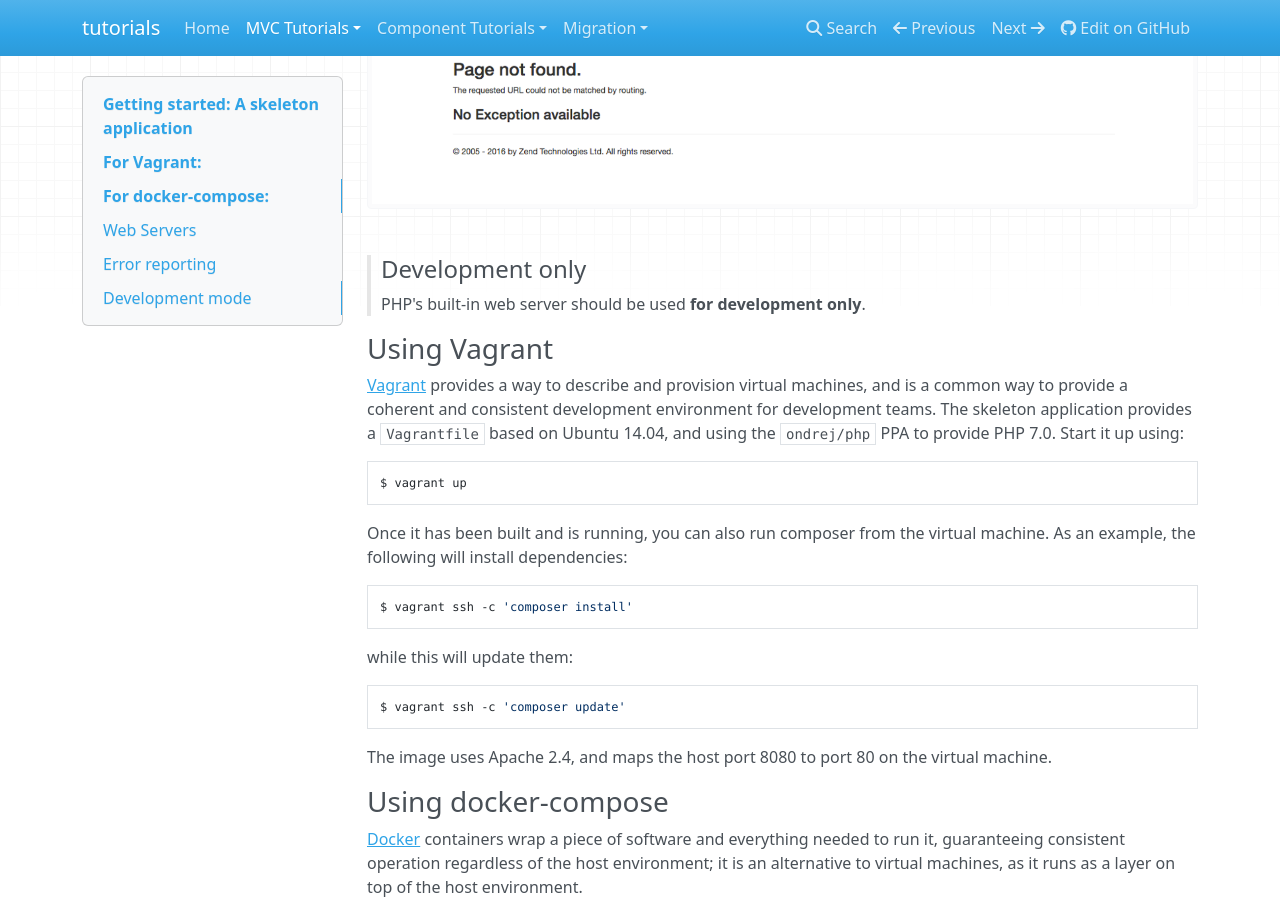
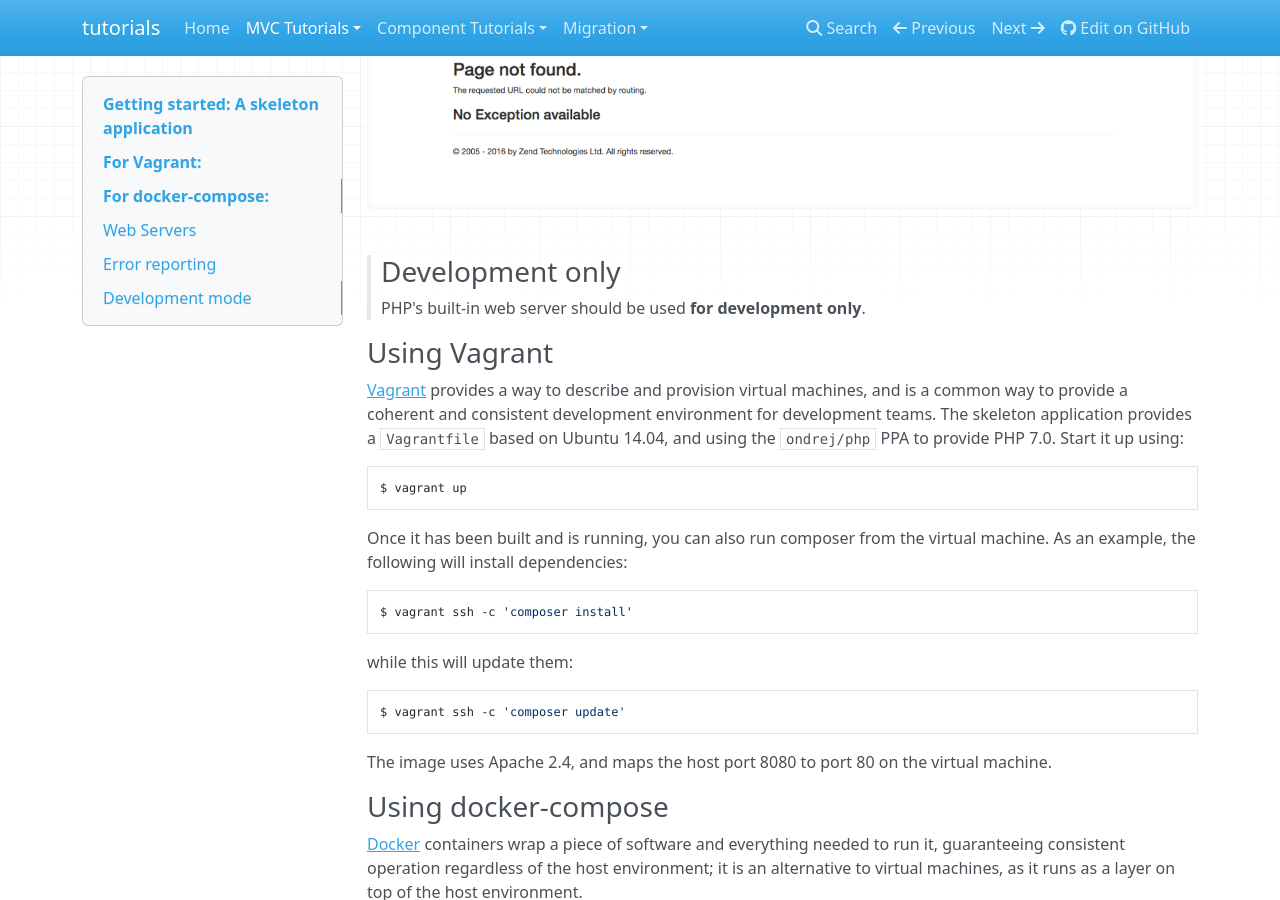
Before and after one commit to laminas/tutorials, an MkDocs documentation site: the page built from doc/book/getting-started/skeleton-application.md, in a window 1280 px wide and 900 px high, scrolled down 5142 px. Built offline with MkDocs 1.6.1, drawn with Linux system fonts in a browser that asks for light colours; nearby versions of some CDN libraries; old or Windows-style settings are respelled for this version of MkDocs.

Commit message:
Fixes first headline in blockquote

```diff
--- a/doc/book/getting-started/skeleton-application.md
+++ b/doc/book/getting-started/skeleton-application.md
@@ -251,7 +251,7 @@ and you should see the following 404 page:
 
 ![zend-mvc 404 page](../images/user-guide.skeleton-application.404.png)
 
-> #### Development only
+> ### Development only
 >
 > PHP's built-in web server should be used **for development only**.
 
```
